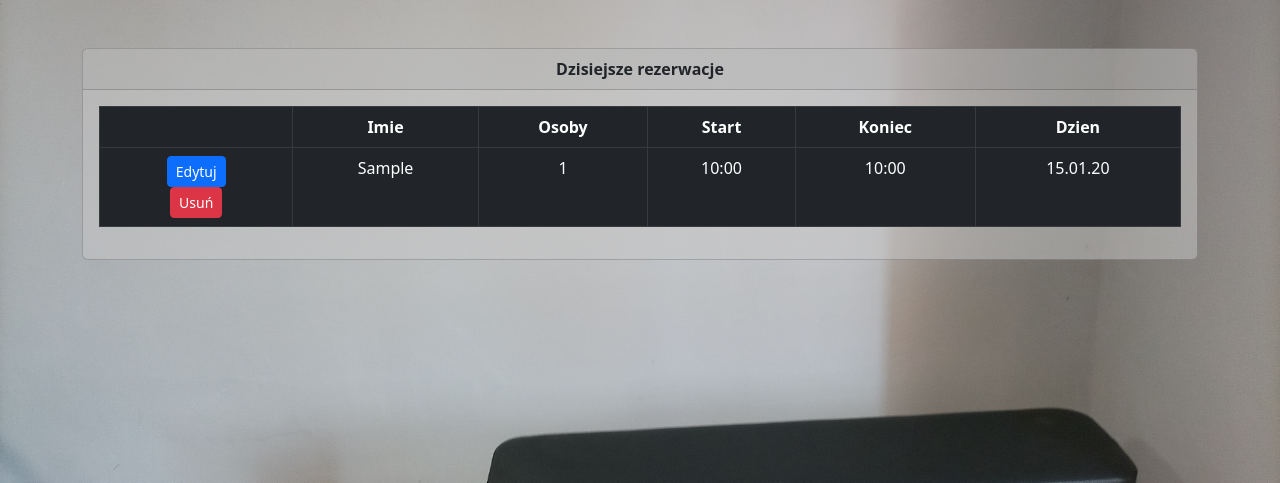
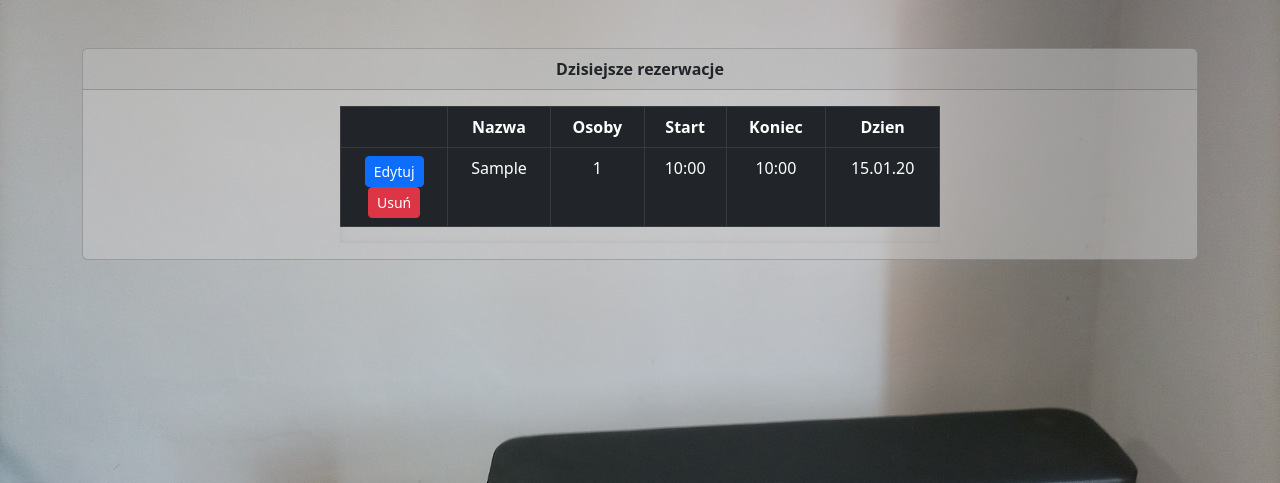
Before and after one commit to mykasero/GLSR_Gym_WebApp, a Django app: page /current_bookings/ in a window 1280 px wide. Shown: the part 56-539 px from the top of the page. Run offline with Django 5.2, Linux system fonts and the light colour scheme; a user stored in the database is signed in; tables that the repository leaves empty hold one stand-in row (values such as "Sample post"); parts of the project's set-up code (start-up, migrations or seed data) failed here and were passed over; some libraries are stand-ins or nearby versions.

Commit message:
minor tweaks in settings, improved UI in current bookings table

```diff
--- a/templates/Schedule/current_bookings.html
+++ b/templates/Schedule/current_bookings.html
@@ -16,9 +16,17 @@
         .nice_buttons {
             width:auto;
         }
+        .table-scrollable {
+            overflow-x: auto;
+            max-width: 600px;
+            box-shadow: inset 0 0 5px rgba(150, 150 ,150,0.35);
+            margin: auto;
+        }
+
     </style>
-{% endblock %}
+{% endblock%}
 {% block content %}
+
 <div class="container">
     <div class="text-center mt-5">
         <div class = "card">
@@ -26,10 +34,11 @@
                 <b>Dzisiejsze rezerwacje</b>
             </div>
             <div class = "card-body">
-                <table class="table table-bordered table-dark">
+                <div class = "table-scrollable">
+                    <table id = "Booking" class="table table-bordered table-dark table-responsive">
                         <thead>
                             <th></th>
-                        <th>Imie</th>
+                            <th>Nazwa</th>
                             <th>Osoby</th>
                             <th>Start</th>
                             <th>Koniec</th>
@@ -46,6 +55,7 @@
                         </tbody>
 
                     </table>
+                </div>
             </div>
         </div>
     </div>
```
Also changed, not shown: GLSR_Gym/settings.py (+5 -2 lines). Lines whose indentation alone changed are shown as unchanged.
